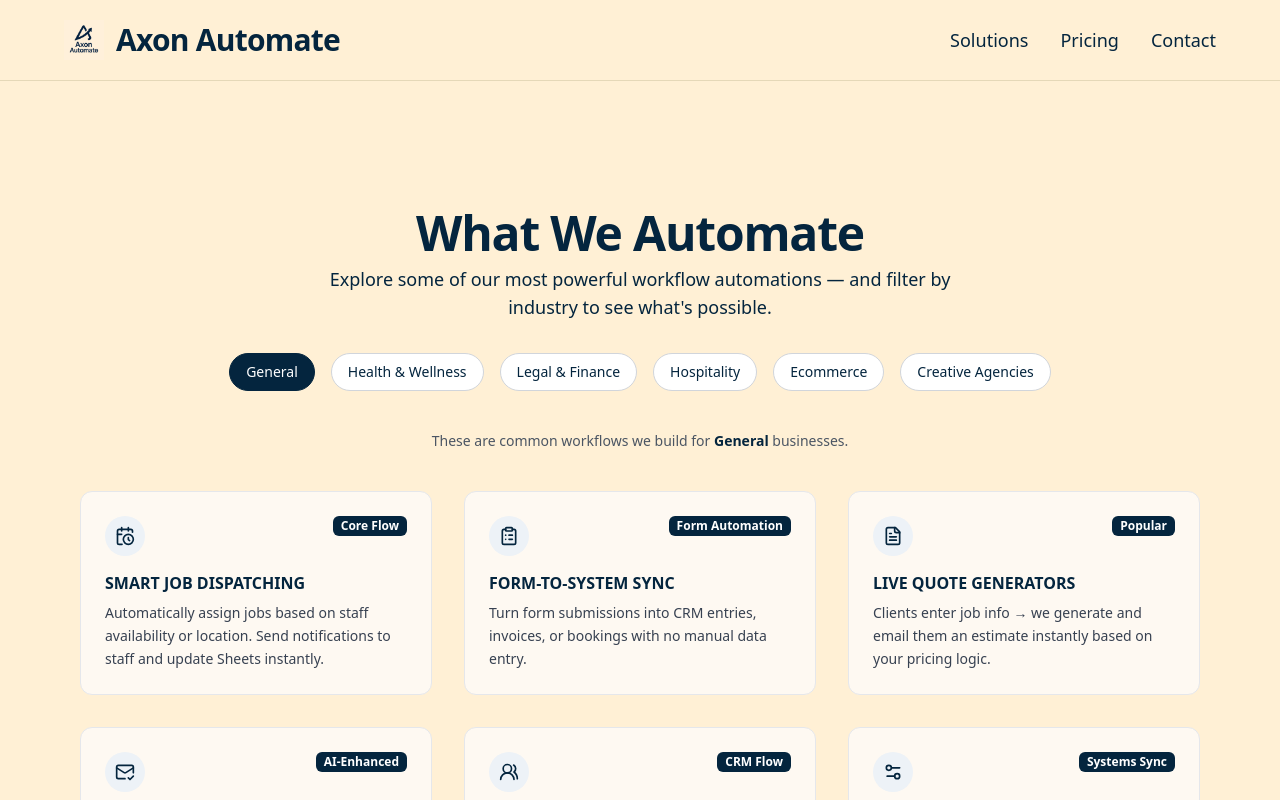
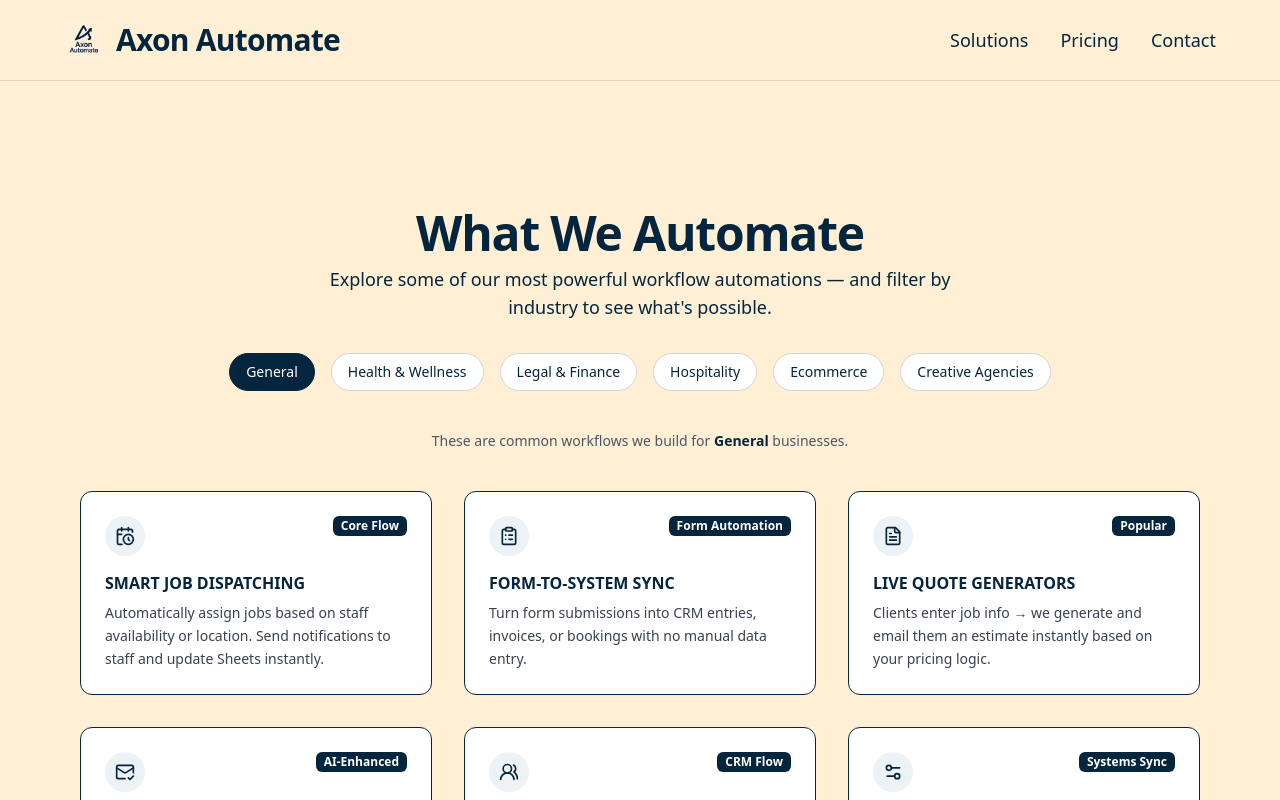
Before and after one commit to trimdex445/axon-automate, a Next.js app: page /solutions in a window 1280 px wide. Shown: the top 800 px of the page. Built offline with nearby package versions, Linux system fonts and the light colour scheme.

Commit message:
Full Solutions page update with all content, scroll animations, and styled borders

```diff
--- a/pages/solutions.tsx
+++ b/pages/solutions.tsx
@@ -16,16 +16,17 @@ import {
 } from 'lucide-react';
 import { useState, Fragment } from 'react';
 import { Dialog, Transition } from '@headlessui/react';
+import { motion } from 'framer-motion';
 
 const industryTabs = ['General', 'Health & Wellness', 'Legal & Finance', 'Hospitality', 'Ecommerce', 'Creative Agencies'];
 
-const bgColors: Record<string, string> = {
-  General: 'bg-[#fef9f2]',
-  'Health & Wellness': 'bg-[#f0fff4]',
-  'Legal & Finance': 'bg-[#f8f9fc]',
-  Hospitality: 'bg-[#f0f9ff]',
-  Ecommerce: 'bg-[#fffaf0]',
-  'Creative Agencies': 'bg-[#f5f0ff]',
+const borderColors: Record<string, string> = {
+  General: 'border-[#04253e]',
+  'Health & Wellness': 'border-[#26a69a]',
+  'Legal & Finance': 'border-[#5e35b1]',
+  Hospitality: 'border-[#1e88e5]',
+  Ecommerce: 'border-[#fb8c00]',
+  'Creative Agencies': 'border-[#d81b60]',
 };
 
 const allSolutions: Record<string, { icon: any; title: string; description: string; tag?: string }[]> = {
@@ -113,10 +114,14 @@ export default function SolutionsPage() {
 
           <div className="grid grid-cols-1 sm:grid-cols-2 md:grid-cols-3 gap-8 text-left">
             {solutions.map(({ icon: Icon, title, description, tag }, idx) => (
-              <div
+              <motion.div
                 key={idx}
+                initial={{ opacity: 0, y: 20 }}
+                whileInView={{ opacity: 1, y: 0 }}
+                transition={{ duration: 0.4, delay: idx * 0.05 }}
+                viewport={{ once: true }}
                 onClick={() => setSelectedCard({ title, description })}
-                className={`relative ${bgColors[selectedIndustry]} cursor-pointer p-6 rounded-xl border border-gray-200 hover:shadow-lg transition-all`}
+                className={`relative bg-white cursor-pointer p-6 rounded-xl border ${borderColors[selectedIndustry]} hover:shadow-2xl hover:-translate-y-1 transition-transform duration-200`}
               >
                 <div className="flex items-start justify-between mb-4">
                   <div className="bg-[#edf2f7] text-[#04253e] w-10 h-10 flex items-center justify-center rounded-full">
@@ -130,7 +135,7 @@ export default function SolutionsPage() {
                 </div>
                 <h4 className="text-md font-bold text-[#04253e] mb-2 leading-snug uppercase">{title}</h4>
                 <p className="text-sm text-gray-700 leading-relaxed">{description}</p>
-              </div>
+              </motion.div>
             ))}
           </div>
 
```
